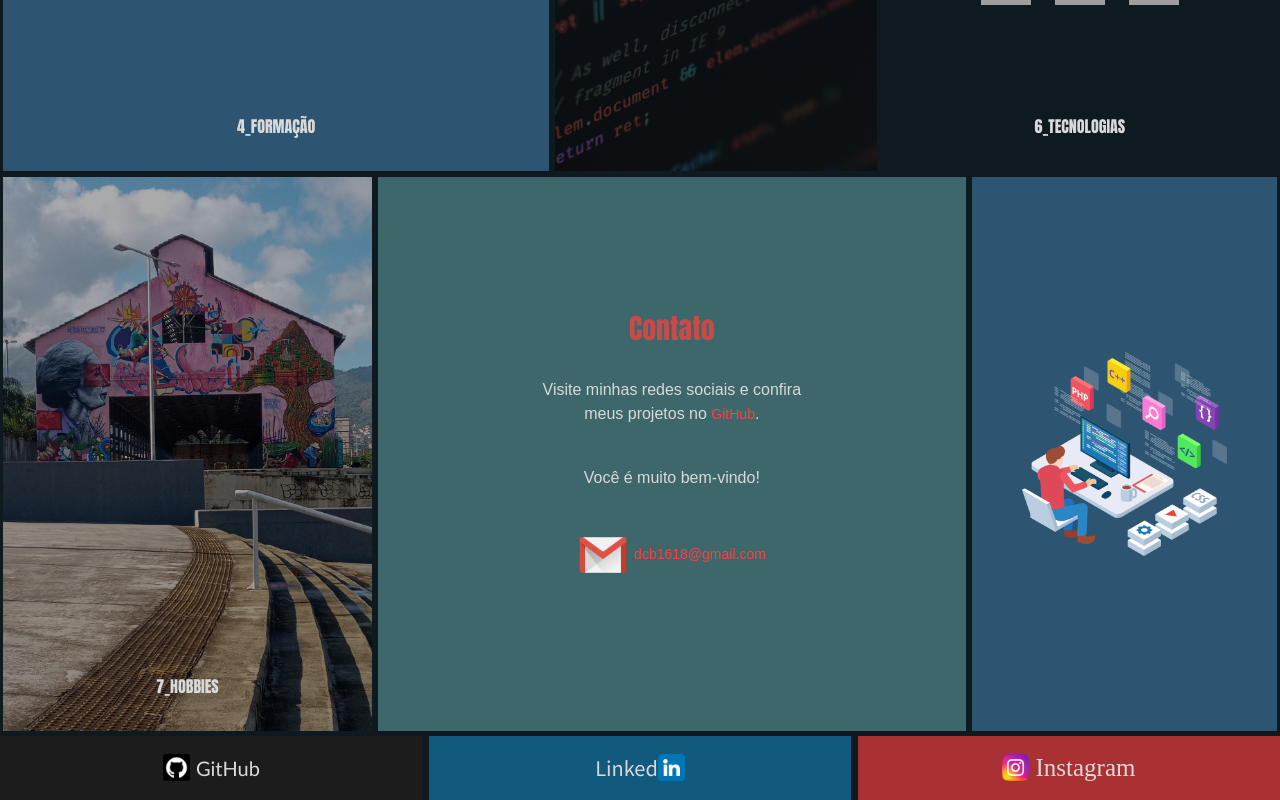
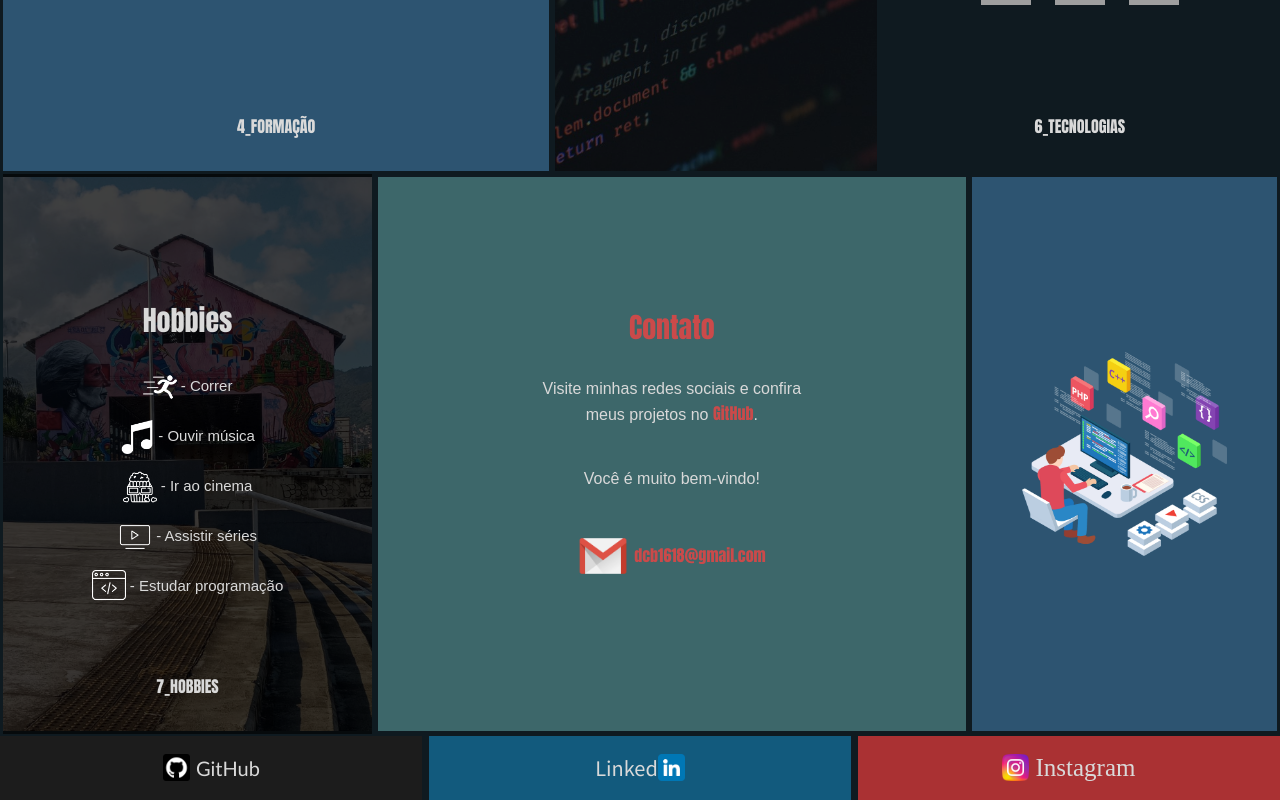
Before and after one commit to DiegoBernardes95/Meu_Portfolio, a React (Vite) app: page / in a window 1280 px wide. Shown: the part 1586-2386 px from the top of the page. Built offline with nearby package versions, Linux system fonts and the light colour scheme; grey boxes are pictures that could not be loaded; a web font is replaced by a local one.

Commit message:
alteração em hobbies e contato

```diff
--- a/src/App.css
+++ b/src/App.css
@@ -442,7 +442,6 @@ body {
   position: relative;
   height: 35rem;
   width: 100%;
-  z-index: -1;
 }
 
 .myHobbies h3 {
@@ -467,23 +466,23 @@ body {
   border: unset;
 }
 .myHobbies li:hover{
-  scale: 1.1;
+  scale: 1.2;
 }
 
 .myHobbies li img {
   width: 34px;
 }
 
-
 #contact {
   grid-area: contact;
   background: #5f9ea095;
 }
-.contactContent h3{
+.contactContent h3, .contactContent a{
   color: #ff3f3fba;
 }
 .contactContent a{
-  font-size: 14px;
+  font-size: 16px;
+  font-family: var(--Anton);
 }
 .contactContent img{
   width: 50px;
--- a/src/components/Content.jsx
+++ b/src/components/Content.jsx
@@ -62,26 +62,6 @@ const Content = () => {
         },
 
     ]
-
-    const hobbies = useRef();
-    const mainHobbies = useRef();
-    const [mouseHover, setMouseHover] = useState(false);
-
-    const mouseEnter = () => {
-        setMouseHover(true);
-    }
-    const mouseLeave = () => {
-        setMouseHover(false);
-    }
-
-    useEffect(() => {
-        if (mouseHover) {
-            hobbies.current.style.zIndex = '2';
-            mainHobbies.current.style.backgroundSize = 'cover';
-        } else {
-            hobbies.current.style.zIndex = "-1";
-        }
-    }, [mouseHover])
 
     // CÓDIGO PARA A LISTAGEM DE PROJETOS
     const projectTitle = useRef();
@@ -229,8 +209,8 @@ const Content = () => {
                             <p className='subTitle'>6_Tecnologias</p>
                         </li>
 
-                        <li id='hobbies' ref={mainHobbies} onMouseEnter={mouseEnter} onMouseLeave={mouseLeave} className='contentListAll'>
-                            <div ref={hobbies} className='myHobbies'>
+                        <li id='hobbies' className='contentListAll'>
+                            <div className='myHobbies'>
                                 <h3>Hobbies</h3>
                                 <ul>
                                     <li><img src={corrida} alt="" /> - Correr</li>
```
